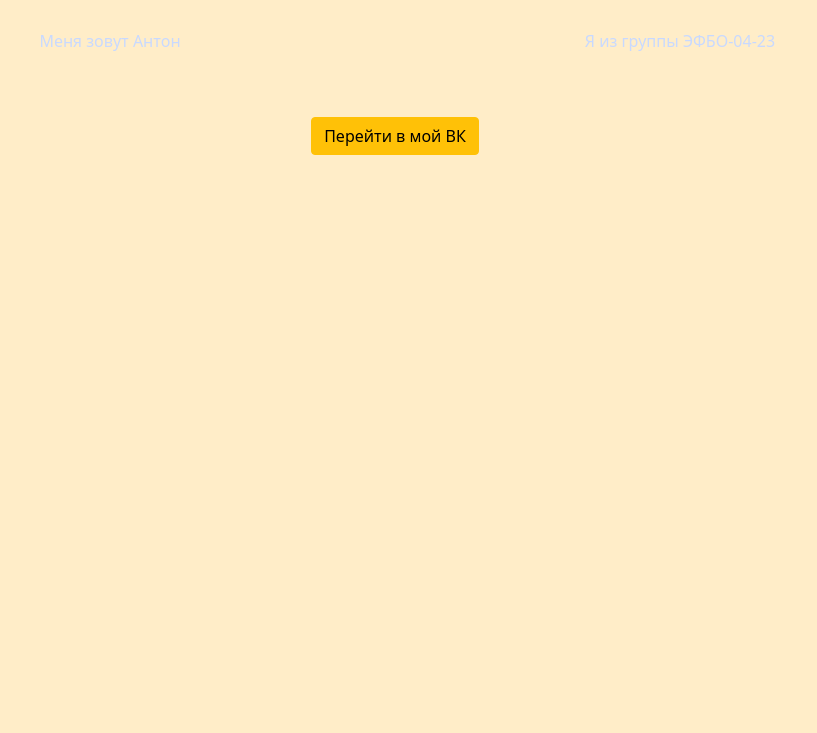
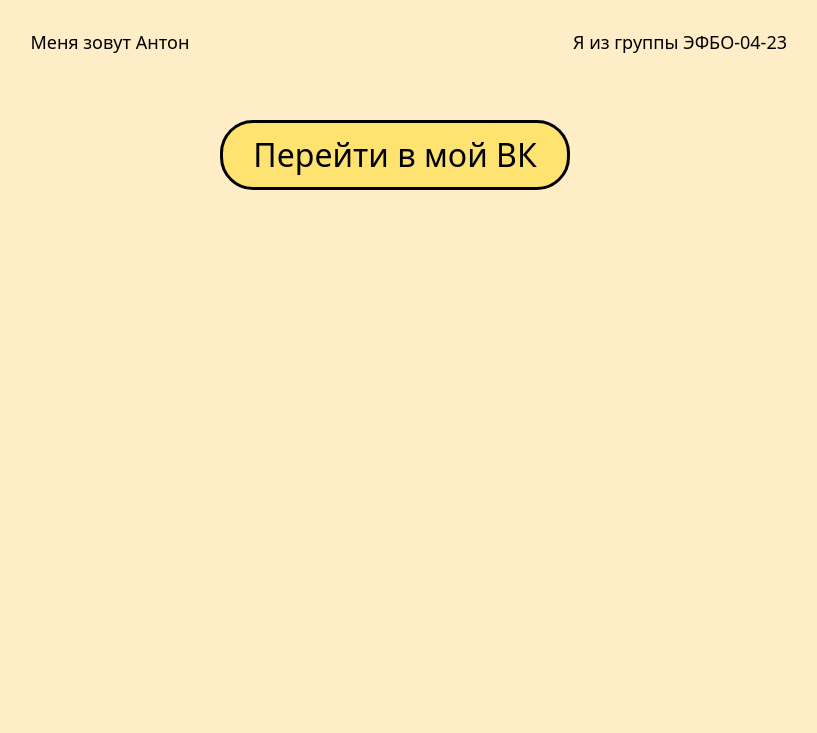
Before and after one commit to ATE826/Pr3, a plain HTML site: page index.html in a window 1280 px wide. Shown: the part 67-800 px from the top of the page, without its empty margins (245-1062 px from the left). Drawn offline with nearby package versions, Linux system fonts and the light colour scheme.

Commit message:
Пятый коммит

```diff
--- a/_styles.scss
+++ b/_styles.scss
@@ -1,7 +1,20 @@
 $background-color: #ffedc8;
-
+$text-color: #000;
+$btn-color: #ffe371;
 
 
 body{
     background-color: $background-color;
+    color: $text-color;
 }
+p{
+    font-size: large;
+}
+.button{
+    background-color: $btn-color;
+    font-size: 24pt;
+    border: solid 3px black;
+    border-radius: 33px;
+    height: 70px;
+    width: 350px;
+}
--- a/index.html
+++ b/index.html
@@ -8,18 +8,18 @@
     <title>Pr3</title>
 </head>
 <body>
-    <div class="container text-center">
-        <h1>Привет, мир!</h1>
+    <div class="container text-center align-items-center">
+        <h1 >Привет, мир!</h1>
         <div class="row mt-5">
-            <div class="col text-center">
+            <div class="col-12 col-md-6 text-center text-center">
                 <p>Меня зовут Антон</p>
             </div>
-            <div class="col text-center">
+            <div class="col-12 col-md-6 text-center text-center">
                 <p>Я из группы ЭФБО-04-23</p>
             </div>
         </div>
         <div class="row mt-5">
-            <div><button class="btn btn-warning">Перейти в мой ВК</button></div>
+            <div><button class="button" onclick="window.location.href='https://vk.com/tonitsey'">Перейти в мой ВК</button></div>
 
         </div>
     </div>
```
Also changed, not shown: dist/styles.css, 1 other file.
